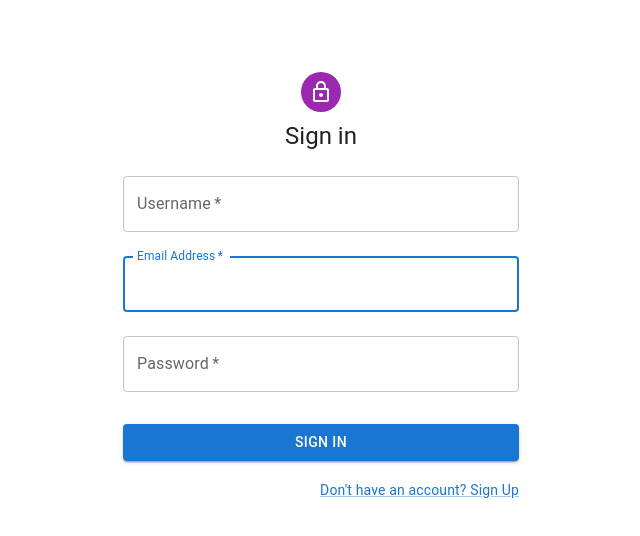
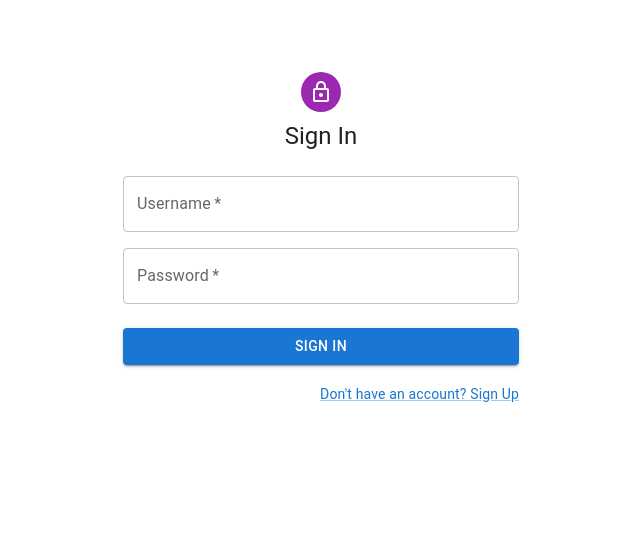
Before and after one commit to plzfday/oblivion, a Next.js app in the folder cortisol/: page /login in a window 1280 px wide. Shown: the top 536 px of the page, without its empty margins (319-959 px from the left). Built offline with nearby package versions, Linux system fonts and the light colour scheme.

Commit message:
finish login system

```diff
--- /dev/null
+++ b/cortisol/src/app/components/LoginSystem.tsx
@@ -0,0 +1,108 @@
+import * as React from 'react';
+import Avatar from '@mui/material/Avatar';
+import Button from '@mui/material/Button';
+import CssBaseline from '@mui/material/CssBaseline';
+import TextField from '@mui/material/TextField';
+import Link from '@mui/material/Link';
+import Grid from '@mui/material/Grid';
+import Box from '@mui/material/Box';
+import LockOutlinedIcon from '@mui/icons-material/LockOutlined';
+import Typography from '@mui/material/Typography';
+import Container from '@mui/material/Container';
+import { createTheme, ThemeProvider } from '@mui/material/styles';
+
+const defaultTheme = createTheme();
+
+interface loginSystemProps {
+  isRegister: boolean
+}
+
+export default function LoginSystem({isRegister}: loginSystemProps) {
+  const handleSubmit = (event: React.FormEvent<HTMLFormElement>) => {
+    event.preventDefault();
+    const data = new FormData(event.currentTarget);
+    console.log({
+      email: data.get('email'),
+      password: data.get('password'),
+    });
+  };
+
+  return (
+      <ThemeProvider theme={defaultTheme}>
+        <Container component="main" maxWidth="xs">
+          <CssBaseline />
+          <Box
+              sx={{
+                marginTop: 8,
+                display: 'flex',
+                flexDirection: 'column',
+                alignItems: 'center',
+              }}
+          >
+            <Avatar sx={{ m: 1, bgcolor: 'secondary.main' }}>
+              <LockOutlinedIcon />
+            </Avatar>
+            <Typography component="h1" variant="h5">
+              {isRegister ? "Sign Up" : "Sign In"}
+            </Typography>
+            <Box component="form" noValidate onSubmit={handleSubmit} sx={{ mt: 3 }}>
+              <Grid container spacing={2}>
+                <Grid item xs={12}>
+                  <TextField
+                      required
+                      fullWidth
+                      id="username"
+                      label="Username"
+                      name="username"
+                  />
+                </Grid>
+                {isRegister &&
+                    <Grid item xs={12}>
+                        <TextField
+                            required
+                            fullWidth
+                            id="email"
+                            label="Email Address"
+                            name="email"
+                            autoComplete="email"
+                        />
+                    </Grid>
+                }
+                <Grid item xs={12}>
+                  <TextField
+                      required
+                      fullWidth
+                      name="password"
+                      label="Password"
+                      type="password"
+                      id="password"
+                      autoComplete="new-password"
+                  />
+                </Grid>
+              </Grid>
+              <Button
+                  type="submit"
+                  fullWidth
+                  variant="contained"
+                  sx={{ mt: 3, mb: 2 }}
+              >
+                {isRegister ? "Sign Up" : "Sign In"}
+              </Button>
+              <Grid container justifyContent="flex-end">
+                <Grid item>
+                  {isRegister ?
+                      <Link href="/login" variant="body2">
+                        Already have an account? Sign in
+                      </Link> :
+                      <Link href="/register" variant="body2">
+                        {"Don't have an account? Sign Up"}
+                      </Link>
+                  }
+                </Grid>
+              </Grid>
+            </Box>
+          </Box>
+        </Container>
+      </ThemeProvider>
+  );
+}
--- a/cortisol/src/app/components/LoginSystemBox.tsx
+++ /dev/null
@@ -1,31 +0,0 @@
-import {Box, TextField} from "@mui/material";
-import Button from "@mui/material/Button";
-import Typography from "@mui/material/Typography";
-
-interface LoginSystemBoxProps {
-  isRegister: boolean;
-}
-
-export default function LoginSystemBox({isRegister}: LoginSystemBoxProps) {
-  return (
-        <Box border={1} borderColor="primary.main" p={2}
-             sx={{ display: 'flex', flexDirection: 'column', gap: '16px', width: '300px' }}>
-          <Box sx={{ display: 'flex', alignItems: 'center', gap: '16px', justifyContent: 'space-between' }}>
-            <Typography variant='h5'>Username</Typography>
-            <TextField sx={{width: '140px'}} label="Username" variant="outlined" />
-          </Box>
-          {isRegister &&
-              <Box sx={{ display: 'flex', alignItems: 'center', gap: '16px', justifyContent: 'space-between' }}>
-                <Typography variant='h5'>Email</Typography>
-                <TextField sx={{width: '140px'}} label="Email" variant="outlined" />
-              </Box>}
-          <Box sx={{ display: 'flex', alignItems: 'center', gap: '16px', justifyContent: 'space-between' }}>
-            <Typography variant='h5'>Password</Typography>
-            <TextField sx={{width: '140px'}} type="password" label="Password" variant="outlined" />
-          </Box>
-          <Button color="primary">
-            {isRegister ? "Register" : "Log In"}
-          </Button>
-        </Box>
-  )
-}
--- a/cortisol/src/app/components/LoginSystemButton.tsx
+++ b/cortisol/src/app/components/LoginSystemButton.tsx
@@ -1,15 +1,30 @@
 import Button from "@mui/material/Button";
 import Typography from "@mui/material/Typography";
 
-interface loginSystemButtonProps {
-  text: string;
+export enum LoginButtonTypes {
+  login = "Sign In",
+  register = "Sign Up",
+  logout = "Sign Out"
 }
 
-export default function LoginSystemButton({text}: loginSystemButtonProps) {
+interface loginSystemButtonProps {
+  loginButtonType: LoginButtonTypes;
+}
+
+export default function LoginSystemButton({loginButtonType}: loginSystemButtonProps) {
+  function handleButtonClick() {
+    if (loginButtonType === LoginButtonTypes.login) {
+      return "/login";
+    } else if (loginButtonType === LoginButtonTypes.register) {
+      return "/register";
+    } else {
+      return "/"
+    }
+  }
   return (
-      <Button sx={{color: 'white'}}>
+      <Button sx={{color: 'white'}} component='a' href={handleButtonClick()}>
         <Typography variant='subtitle1'>
-          {text}
+          {loginButtonType}
         </Typography>
       </Button>
   )
--- a/cortisol/src/app/login/page.tsx
+++ b/cortisol/src/app/login/page.tsx
@@ -1,129 +1,9 @@
 'use client';
 
-// import LoginSystemBox from "@/app/components/LoginSystemBox";
-// import {Box} from "@mui/material";
-//
-// export default function Login() {
-//   return (
-//       <Box sx={{display: 'flex', justifyContent: 'center', alignItems: 'center', height: '100vh'}}>
-//         <LoginSystemBox isRegister={false}/>
-//       </Box>
-//   );
-// }
+import LoginSystem from "@/app/components/LoginSystem";
 
-import * as React from 'react';
-import Avatar from '@mui/material/Avatar';
-import Button from '@mui/material/Button';
-import CssBaseline from '@mui/material/CssBaseline';
-import TextField from '@mui/material/TextField';
-import FormControlLabel from '@mui/material/FormControlLabel';
-import Checkbox from '@mui/material/Checkbox';
-import Link from '@mui/material/Link';
-import Grid from '@mui/material/Grid';
-import Box from '@mui/material/Box';
-import LockOutlinedIcon from '@mui/icons-material/LockOutlined';
-import Typography from '@mui/material/Typography';
-import Container from '@mui/material/Container';
-import { createTheme, ThemeProvider } from '@mui/material/styles';
-
-function Copyright(props: any) {
+export default function Login() {
   return (
-      <Typography variant="body2" color="text.secondary" align="center" {...props}>
-        {'Copyright © '}
-        <Link color="inherit" href="https://mui.com/">
-          Your Website
-        </Link>{' '}
-        {new Date().getFullYear()}
-        {'.'}
-      </Typography>
-  );
+      <LoginSystem isRegister={false}/>
+  )
 }
-
-// TODO remove, this demo shouldn't need to reset the theme.
-const defaultTheme = createTheme();
-
-export default function SignIn() {
-  const handleSubmit = (event: React.FormEvent<HTMLFormElement>) => {
-    event.preventDefault();
-    const data = new FormData(event.currentTarget);
-    console.log({
-      email: data.get('email'),
-      password: data.get('password'),
-    });
-  };
-
-  return (
-      <ThemeProvider theme={defaultTheme}>
-        <Container component="main" maxWidth="xs">
-          <CssBaseline />
-          <Box
-              sx={{
-                marginTop: 8,
-                display: 'flex',
-                flexDirection: 'column',
-                alignItems: 'center',
-              }}
-          >
-            <Avatar sx={{ m: 1, bgcolor: 'secondary.main' }}>
-              <LockOutlinedIcon />
-            </Avatar>
-            <Typography component="h1" variant="h5">
-              Sign in
-            </Typography>
-            <Box component="form" onSubmit={handleSubmit} noValidate sx={{ mt: 1 }}>
-              <TextField
-                  margin="normal"
-                  required
-                  fullWidth
-                  id="username"
-                  label="Username"
-                  name="username"
-                  autoFocus
-              />
-              <TextField
-                  margin="normal"
-                  required
-                  fullWidth
-                  id="email"
-                  label="Email Address"
-                  name="email"
-                  autoComplete="email"
-                  autoFocus
-              />
-              <TextField
-                  margin="normal"
-                  required
-                  fullWidth
-                  name="password"
-                  label="Password"
-                  type="password"
-                  id="password"
-                  autoComplete="current-password"
-              />
-              {/*<FormControlLabel*/}
-              {/*    control={<Checkbox value="remember" color="primary" />}*/}
-              {/*    label="Remember me"*/}
-              {/*/>*/}
-              <Button
-                  type="submit"
-                  fullWidth
-                  variant="contained"
-                  sx={{ mt: 3, mb: 2 }}
-              >
-                Sign In
-              </Button>
-              <Grid container>
-                <Grid item xs>
-                </Grid>
-                <Grid item>
-                  <Link href="#" variant="body2">
-                    {"Don't have an account? Sign Up"}
-                  </Link>
-                </Grid>
-              </Grid>
-            </Box>
-          </Box>
-        </Container>
-      </ThemeProvider>
-  );
-}
--- a/cortisol/src/app/register/page.tsx
+++ b/cortisol/src/app/register/page.tsx
@@ -1,12 +1,9 @@
 'use client';
 
-import {Box} from "@mui/material";
-import LoginSystemBox from "@/app/components/LoginSystemBox";
+import LoginSystem from "@/app/components/LoginSystem";
 
-export default function Login() {
+export default function Register() {
   return (
-      <Box sx={{display: 'flex', justifyContent: 'center', alignItems: 'center', height: '100vh'}}>
-        <LoginSystemBox isRegister={true}/>
-      </Box>
-  );
+      <LoginSystem isRegister={true}/>
+  )
 }
--- a/cortisol/tailwind.config.ts
+++ b/cortisol/tailwind.config.ts
@@ -15,6 +15,9 @@ const config: Config = {
       },
     },
   },
+  corePlugins: {
+    preflight: false,
+  },
   plugins: [],
 };
 export default config;
```
Also changed, not shown: cortisol/src/app/components/Sidebar.tsx (+7 -8 lines).
